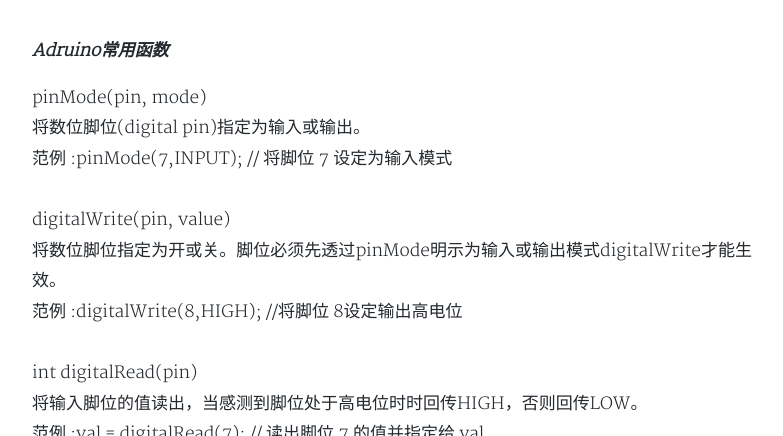
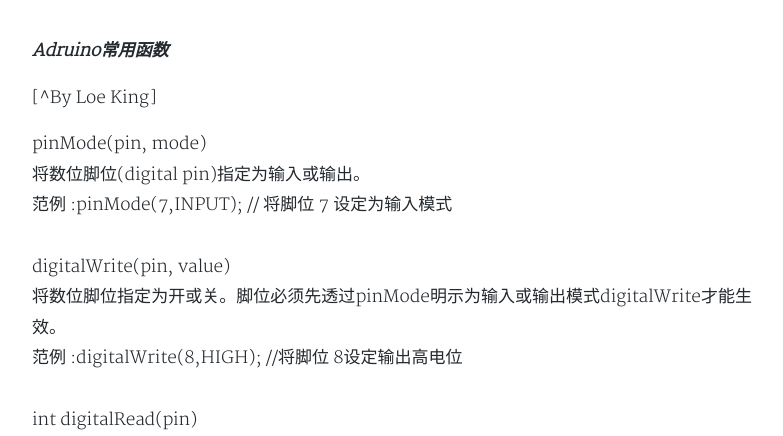
Before and after one commit to witeaa/homepage-src, a Jekyll site: the page built from _posts/2020-03-22-Adruion常用函数.md, in a window 1280 px wide and 900 px high, cut to the strip 464-900 px from the top of the window. Shown: the whole strip, without its empty margins (248-1031 px from the left). Built offline with Jekyll 4.4.1, drawn with Linux system fonts in a browser that asks for light colours; nearby versions of some CDN libraries; Markdown is read by kramdown in place of the engine named in the settings; comment, search, counter and statistics services are not loaded; a style sheet for code colours, icons or effects is not loaded.

Commit message:
Update 2020-03-22-Adruion常用函数.md

```diff
--- a/_posts/2020-03-22-Adruion常用函数.md
+++ b/_posts/2020-03-22-Adruion常用函数.md
@@ -8,6 +8,8 @@
 ---
 
 ***Adruino常用函数***
+
+[^By Loe King]
 
 pinMode(pin, mode)<br>
 将数位脚位(digital pin)指定为输入或输出。<br>
```
